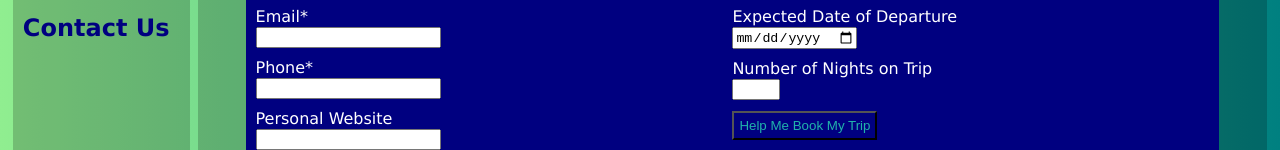
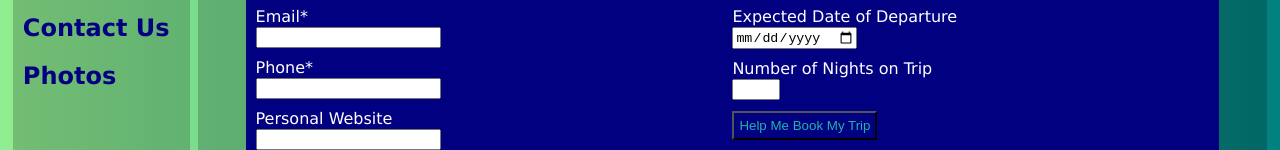
Before and after one commit to audi14/WD2, a plain HTML site: page contact.html in a window 1280 px wide. Shown: the part 383-533 px from the top of the page. Drawn offline with nearby package versions, Linux system fonts and the light colour scheme.

Commit message:
Update contact.html

```diff
--- a/contact.html
+++ b/contact.html
@@ -22,6 +22,7 @@
         <li><a href="special.html">Special</a></li>
         <li><a href="blog.html">Travel Blog</a></li>
         <li><a href="contact.html">Contact Us</a></li>
+        <li><a href="photo.html">Photos</a></li>
        </ul>
     </nav>
     <main>
```
